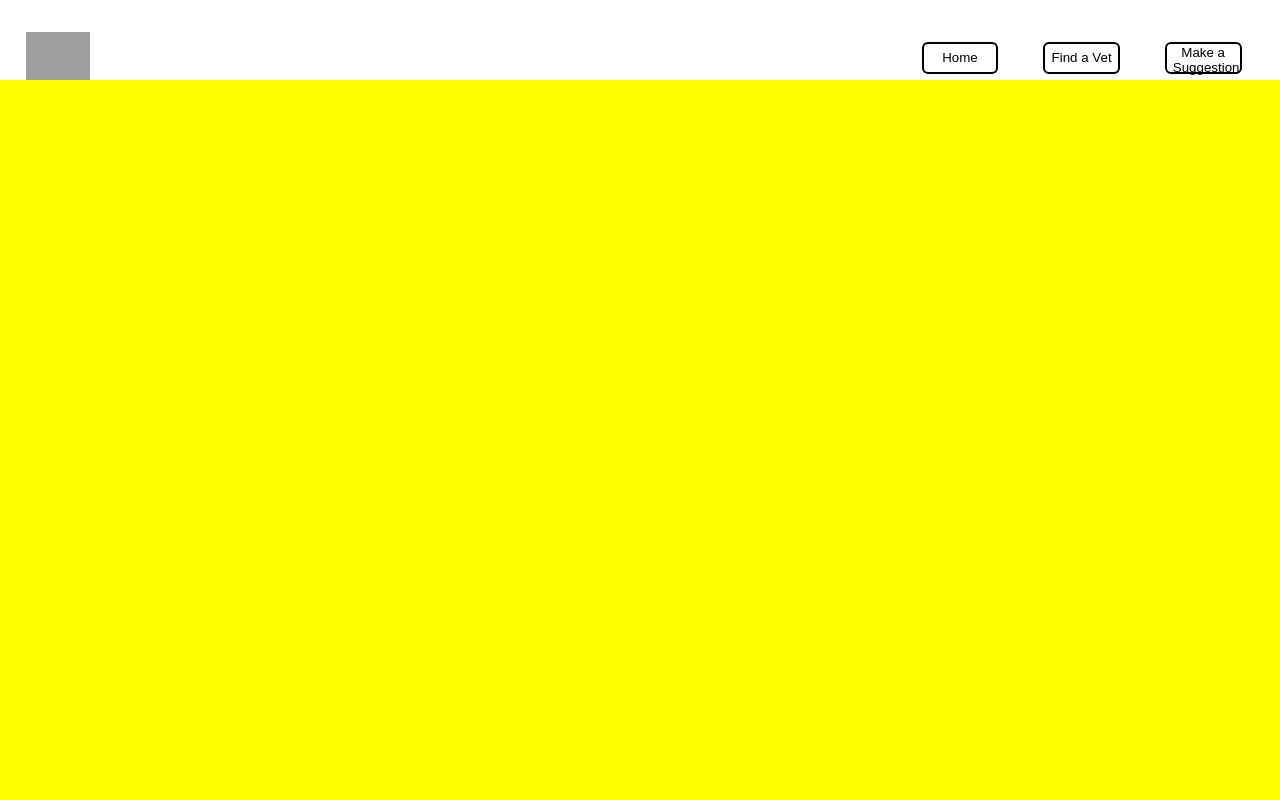
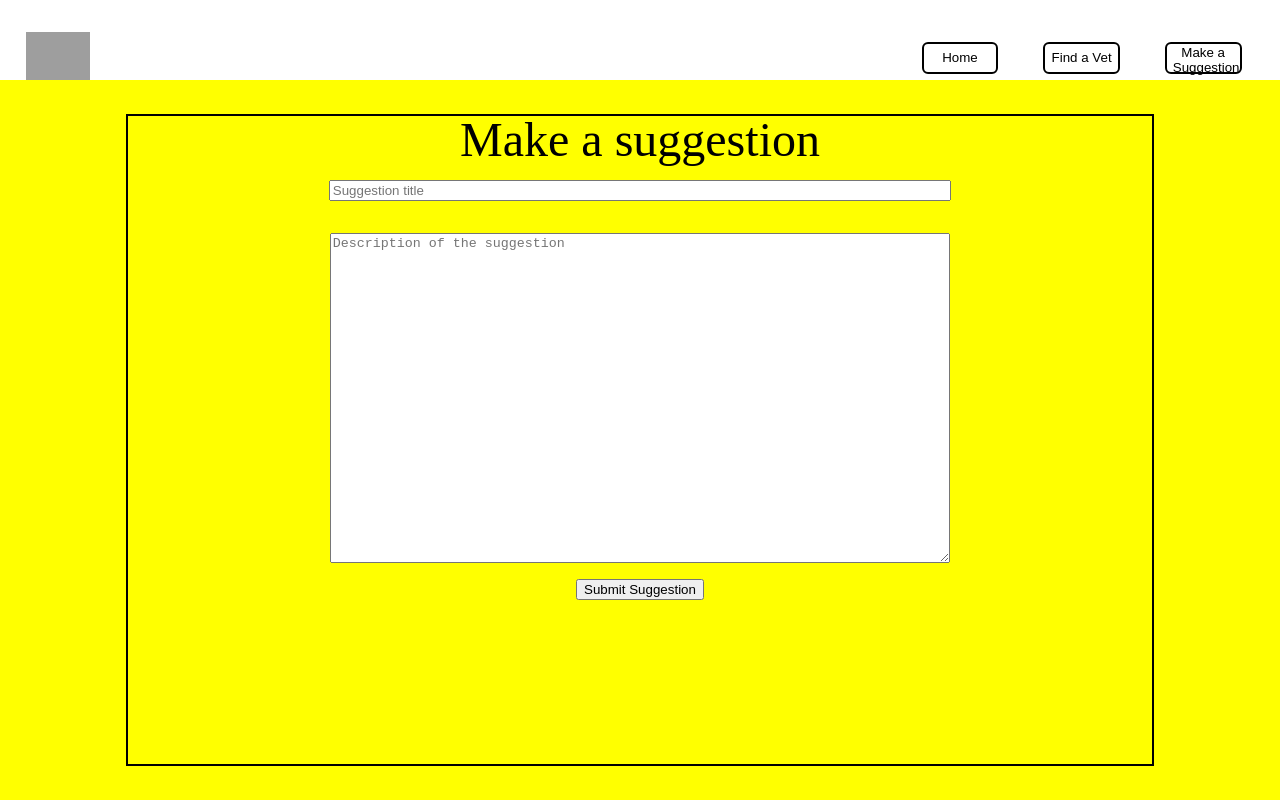
Before and after one commit to chibifanclub/leave-it-chibi-fe, a React (Create React App) app: page /suggestion in a window 1280 px wide. Built offline with nearby package versions, Linux system fonts and the light colour scheme; grey boxes are pictures that could not be loaded.

Commit message:
Create suggestion forms and buttons

```diff
--- a/src/components/SuggestionPage/SuggestionPage.css
+++ b/src/components/SuggestionPage/SuggestionPage.css
@@ -2,4 +2,32 @@
   width: 100%;
   height: 90%;
   background-color: yellow;
+  display: flex;
+  justify-content: center;
+  align-items: center;
 }
+
+.suggestion-form {
+  display: flex;
+  flex-direction: column;
+  width: 80%;
+  height: 90%;
+  border: solid black 2px;
+  align-items: center;
+}
+
+.suggestion-title {
+  width: 60%;
+  margin: 1rem;
+}
+
+.suggestion-description {
+  height: 50%;
+  width: 60%;
+  margin: 1rem;
+  text-align: left;
+}
+
+.suggestion-form >h2 {
+  font-size: 3rem;
+}
--- a/src/components/SuggestionPage/SuggestionPage.js
+++ b/src/components/SuggestionPage/SuggestionPage.js
@@ -4,7 +4,18 @@ import './SuggestionPage.css'
 const SuggestionPage = () => {
   return (
     <main className='suggestion-page'>
-
+      <form className='suggestion-form'>
+        <h2>Make a suggestion</h2>
+        <input className="suggestion-title"
+          type='text'
+          placeholder='Suggestion title'
+        />
+        <textarea className="suggestion-description"
+          type='text'
+          placeholder='Description of the suggestion'
+        />
+        <button>Submit Suggestion</button>
+      </form>
     </main>
   )
 }
```
